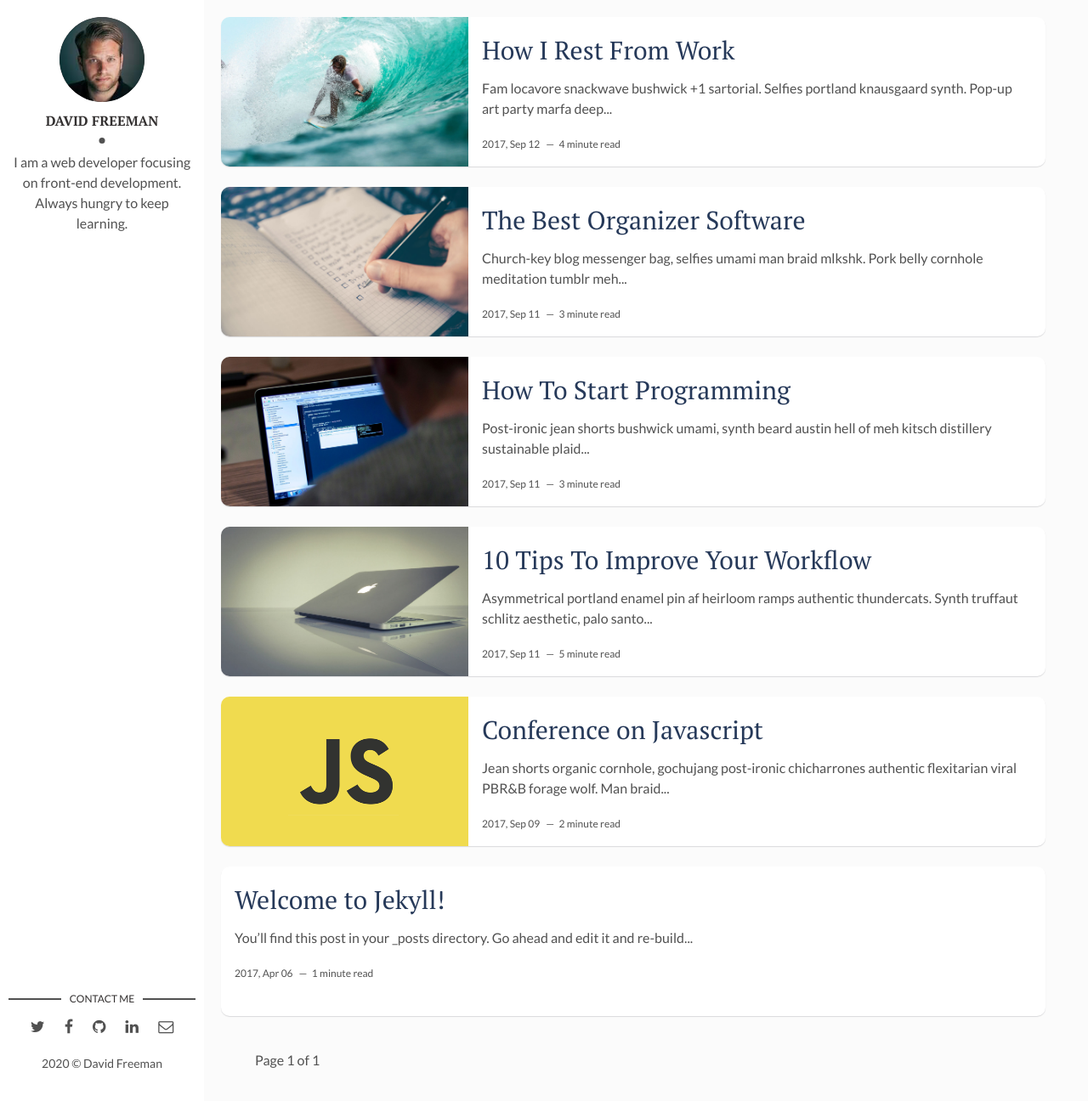
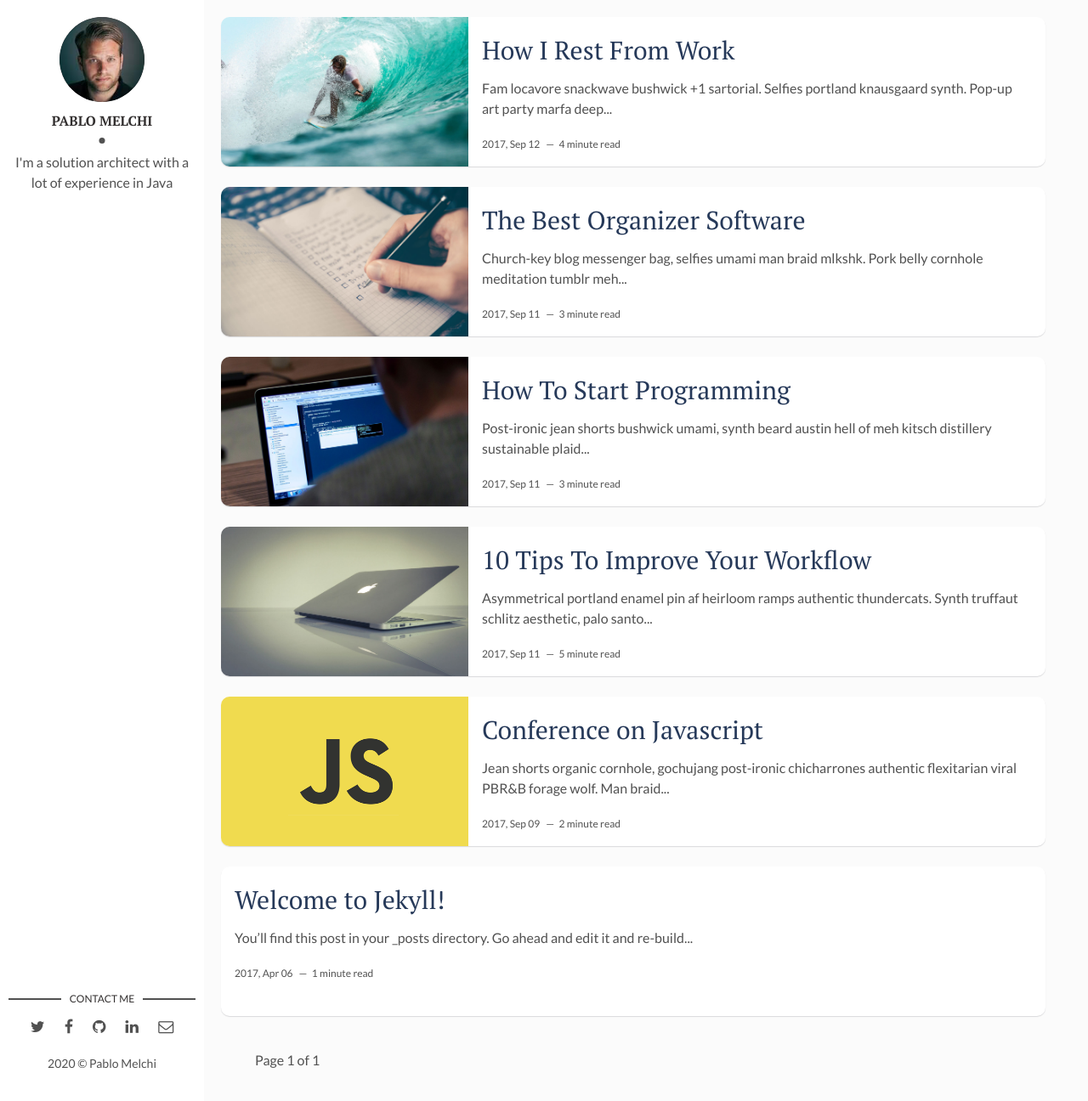
Before and after one commit to pmelchi/pmelchi.github.io, a Jekyll site: the page built from index.html, in a window 1280 px wide and 1296 px high. Shown: the whole window at 85% size. Built offline with Jekyll 4.4.1, drawn with Linux system fonts in a browser that asks for light colours; the list of posts is cut into pages by our own code.

Commit message:
_config.yml
Updating default template

```diff
--- a/_config.yml
+++ b/_config.yml
@@ -1,17 +1,15 @@
-title: Hello, world! I'm David Freeman
+title: Pablo Melchi
 description: > # this means to ignore newlines until "baseurl:"
-  Write an awesome description for your new site here. You can edit this
-  line in _config.yml. It will appear in your document head meta (for
-  Google search results) and in your feed.xml site description.
+  Technical blog about some challenges and findings that I migh find useful in the future.
 permalink: ':title/'
 baseurl: "" # the subpath of your site, e.g. /blog
 url: "" # the base hostname & protocol for your site, e.g. http://example.com
 site-twitter: #if your site has a twitter account, enter it here
 
 # Author Settings
-author: David Freeman # add your name
+author: Pablo Melchi # add your name
 author-img: david-freeman.jpg # add your photo
-about-author: I am a web developer focusing on front-end development. Always hungry to keep learning. # add description
+about-author: I'm a solution architect with a lot of experience in Java  # add description
 social-twitter: # add your Twitter handle
 social-facebook: # add your Facebook handle
 social-github: artemsheludko # add your Github handle
```
